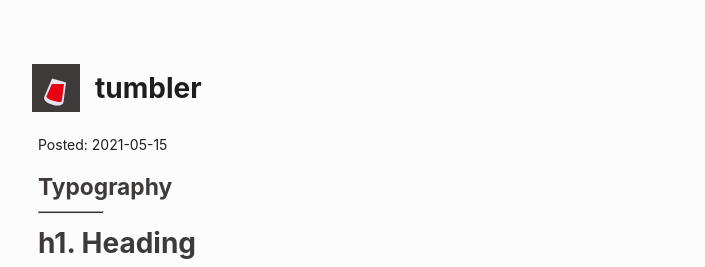
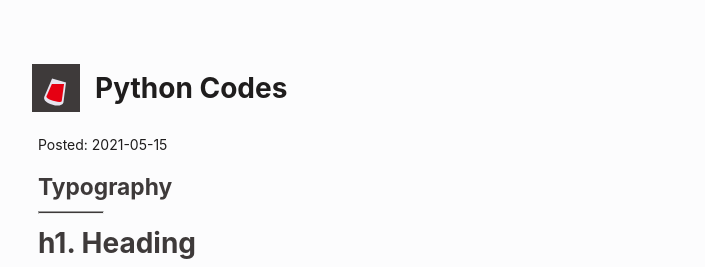
Before and after one commit to justgetwet/python_codes, a Jekyll site: the page built from docs/_posts/2021-05-15-typography.md, in a window 1280 px wide. Shown: the top 267 px of the page, without its empty margins (32-737 px from the left). Built offline with Jekyll 4.4.1, drawn with Linux system fonts in a browser that asks for light colours.

Commit message:
fix _config.yml

```diff
--- a/docs/_config.yml
+++ b/docs/_config.yml
@@ -1,4 +1,4 @@
 url: "https://justgetwet.github.io/"
-baseurl: "/tumbler-blog"
-title: "tumbler"
+baseurl: "/python_codes"
+title: "Python Codes"
 github_username: "Akira"
```
